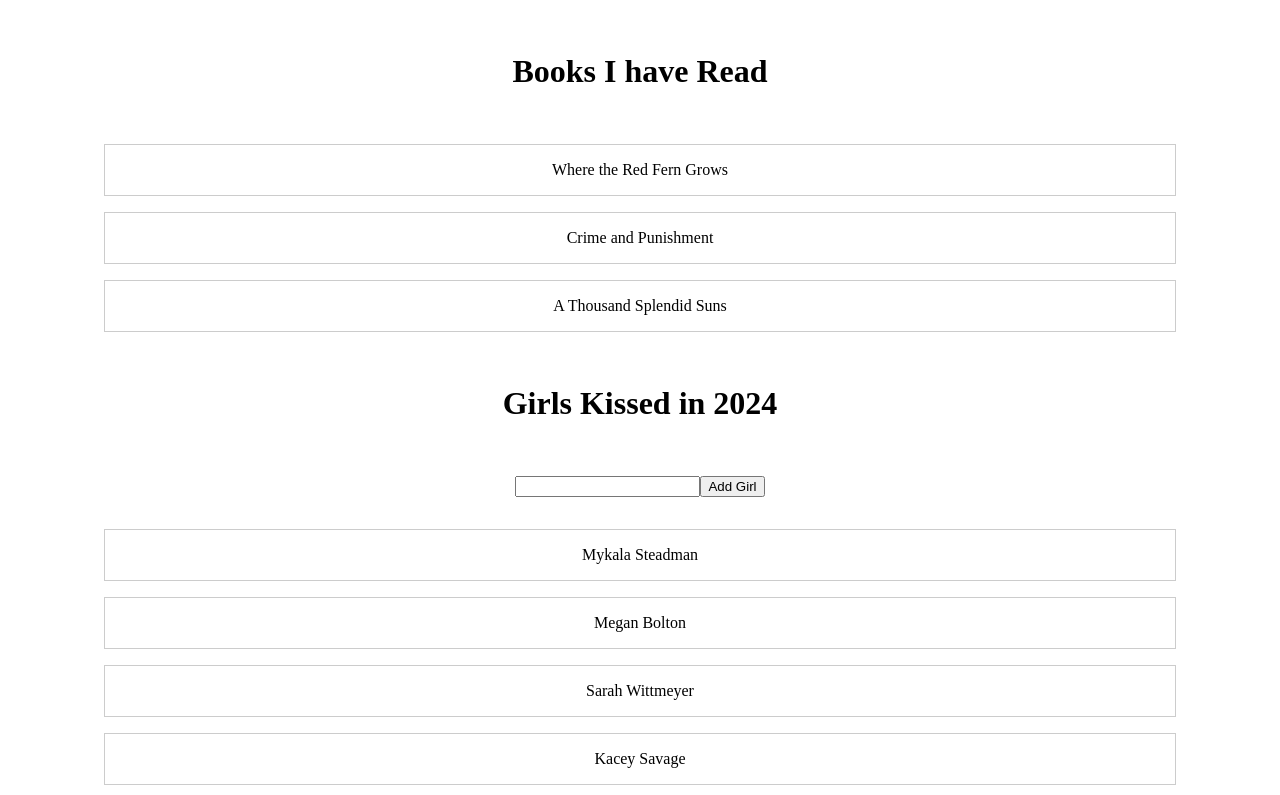
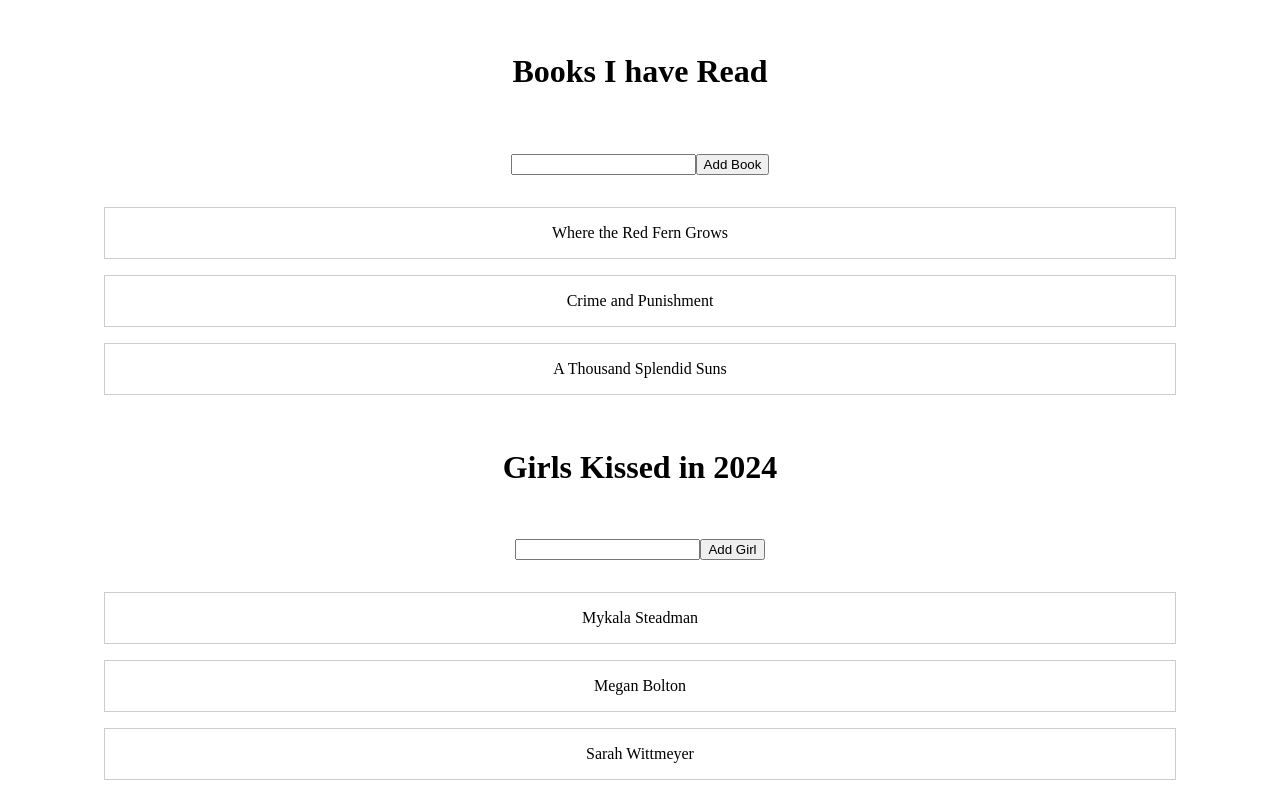
Before and after one commit to NateEnsign/interview-small-builds, a React (Vite) app: page / in a window 1280 px wide. Shown: the top 795 px of the page. Built offline with nearby package versions, Linux system fonts and the light colour scheme.

Commit message:
created the new book adding functionality

```diff
--- a/src/components/books-app/BooksRead.jsx
+++ b/src/components/books-app/BooksRead.jsx
@@ -1,6 +1,7 @@
 import React, { useState } from 'react'
 import './BooksRead.css';
 import BookList from './BookList';
+import NewBook from './NewBook';
 
 const BooksRead = () => {
     const [completedBooks, setCompletedBooks] = useState([
@@ -9,10 +10,16 @@ const BooksRead = () => {
         {id: 'cb3', book: 'A Thousand Splendid Suns'},
     ])
 
+    const addNewBookHandler = (nextBook) => {
+        setCompletedBooks(completedBooks.concat(nextBook))
+    }
+
   return (
     <div>
         <h1 className='books-read-header'>Books I have Read</h1>
+        <NewBook additionalBook={addNewBookHandler} />
         <BookList books={completedBooks} />
+
     </div>
   )
 }
--- /dev/null
+++ b/src/components/books-app/NewBook.css
@@ -0,0 +1,4 @@
+.book-form {
+    text-align: center;
+    margin: 2rem;
+}
--- a/src/components/books-app/NewBook.jsx
+++ b/src/components/books-app/NewBook.jsx
@@ -0,0 +1,25 @@
+import React from 'react'
+import './NewBook.css';
+
+const NewBook = ({additionalBook}) => {
+    const submitHandler = (event) => {
+        event.preventDefault();
+
+        const nextBook = {
+            id: Math.random().toString(),
+            book: 'Heart of Darkness',
+        }
+        additionalBook(nextBook);
+    }
+
+  return (
+    <div>
+        <form className='book-form' onSubmit={submitHandler}>
+            <input type="text" />
+            <button>Add Book</button>
+        </form>
+    </div>
+  )
+}
+
+export default NewBook
```
